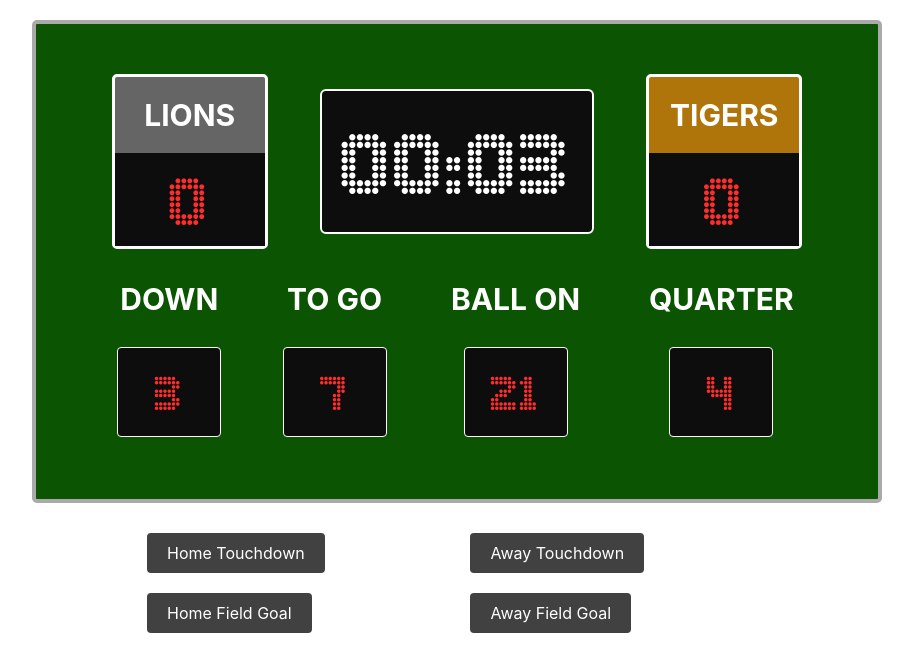
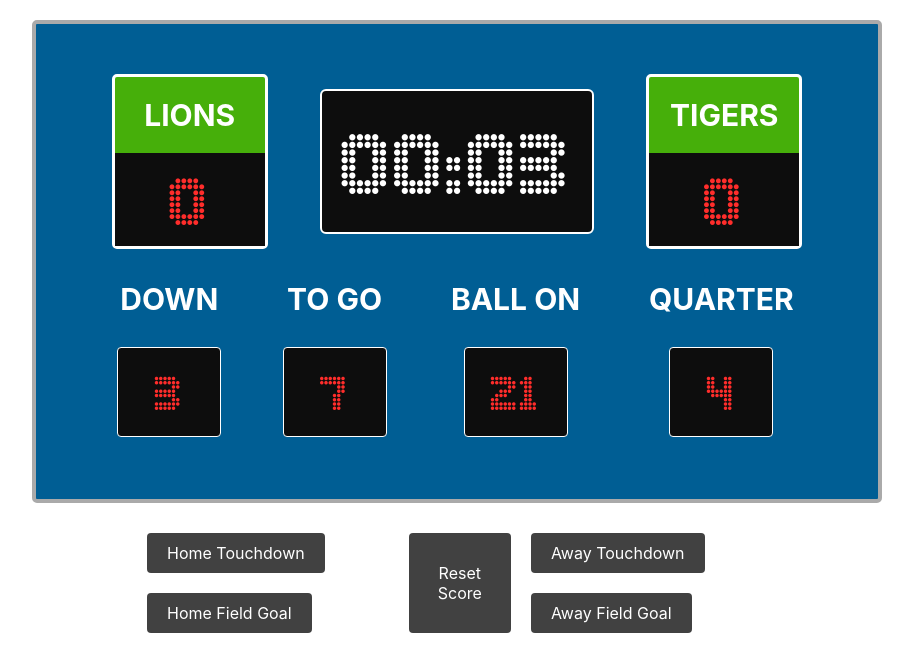
Before and after one commit to bloominstituteoftechnology/react-american-football-scoreboard, a React (Create React App) app: page / in a window 1280 px wide. Shown: the top 672 px of the page, without its empty margins (183-1096 px from the left). Built offline with nearby package versions, Linux system fonts and the light colour scheme; the HTML template or start-up script is replaced by a standard one.

Commit message:
Added reset button, changed colors

```diff
--- a/src/App.css
+++ b/src/App.css
@@ -6,7 +6,7 @@
 .scoreboard {
   width: 58%;
   margin: 2rem auto;
-  background-color: #0b5402;
+  background-color: #005e94;
   color: white;
   border-radius: 0.5rem;
   padding: 5rem;
@@ -33,11 +33,11 @@
 }
 
 .home {
-  background-color: #656565;
+  background-color: #46af0a;
 }
 
 .away {
-  background-color: #af750a;
+  background-color: #46af0a;
 }
 
 .home__name,
@@ -115,7 +115,9 @@
 .homeButtons__touchdown,
 .homeButtons__fieldGoal,
 .awayButtons__touchdown,
-.awayButtons__fieldGoal {
+.awayButtons__fieldGoal,
+.reset-score
+{
   margin: 1rem;
   border-radius: 4px;
 }
--- a/src/App.js
+++ b/src/App.js
@@ -17,8 +17,12 @@ function App() {
     else if(event.target.className === 'awayButtons__touchdown'){
       setAwayScore(awayScore + 7)
     }
+    else if(event.target.className === 'awayButtons__fieldGoal'){
+      setAwayScore(awayScore + 3)
+    }
     else{
-      setAwayScore(awayScore + 3)
+      setHomeScore(homeScore = 0)
+      setAwayScore(awayScore = 0)
     }
   }
   return (
@@ -46,6 +50,7 @@ function App() {
           <button onClick={play}className="homeButtons__touchdown">Home Touchdown</button>
           <button onClick={play}className="homeButtons__fieldGoal">Home Field Goal</button>
         </div>
+          <button onClick={play} className="reset-score">Reset Score</button>
         <div className="awayButtons">
           <button onClick={play}className="awayButtons__touchdown">Away Touchdown</button>
           <button onClick={play}className="awayButtons__fieldGoal">Away Field Goal</button>
```
